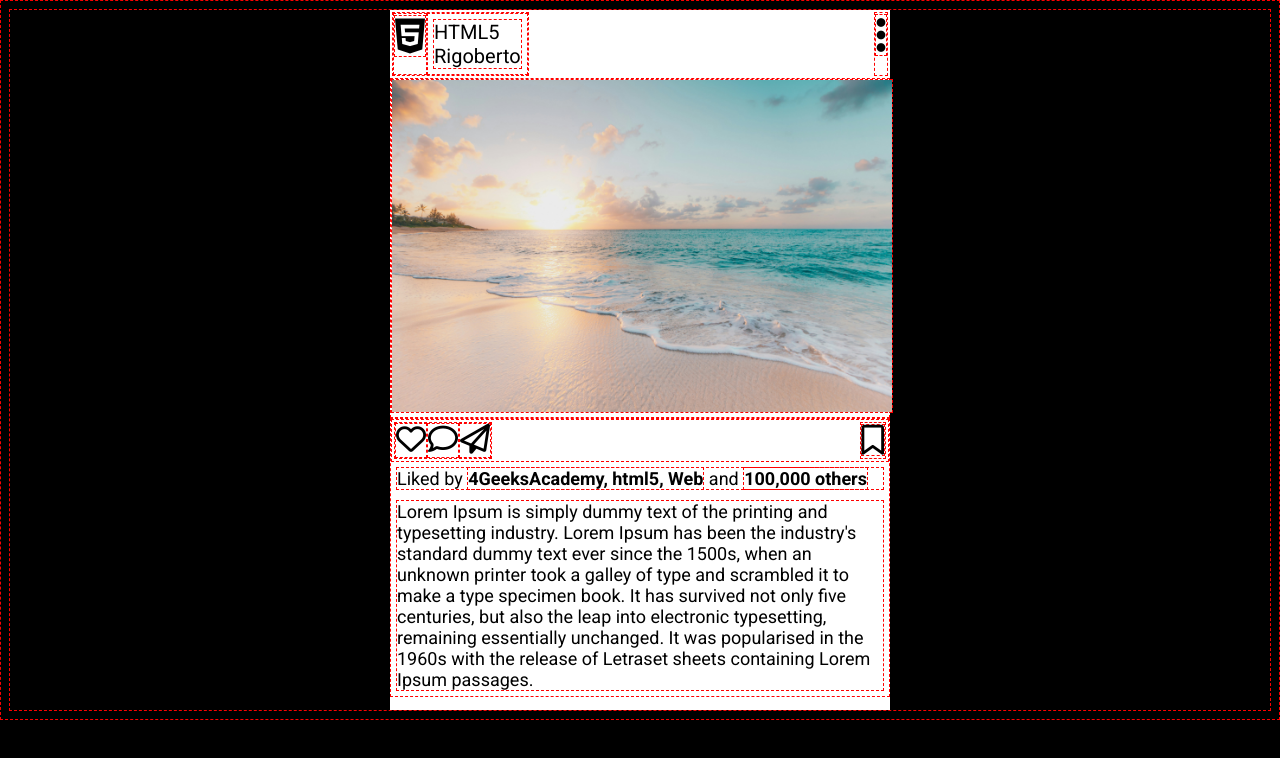
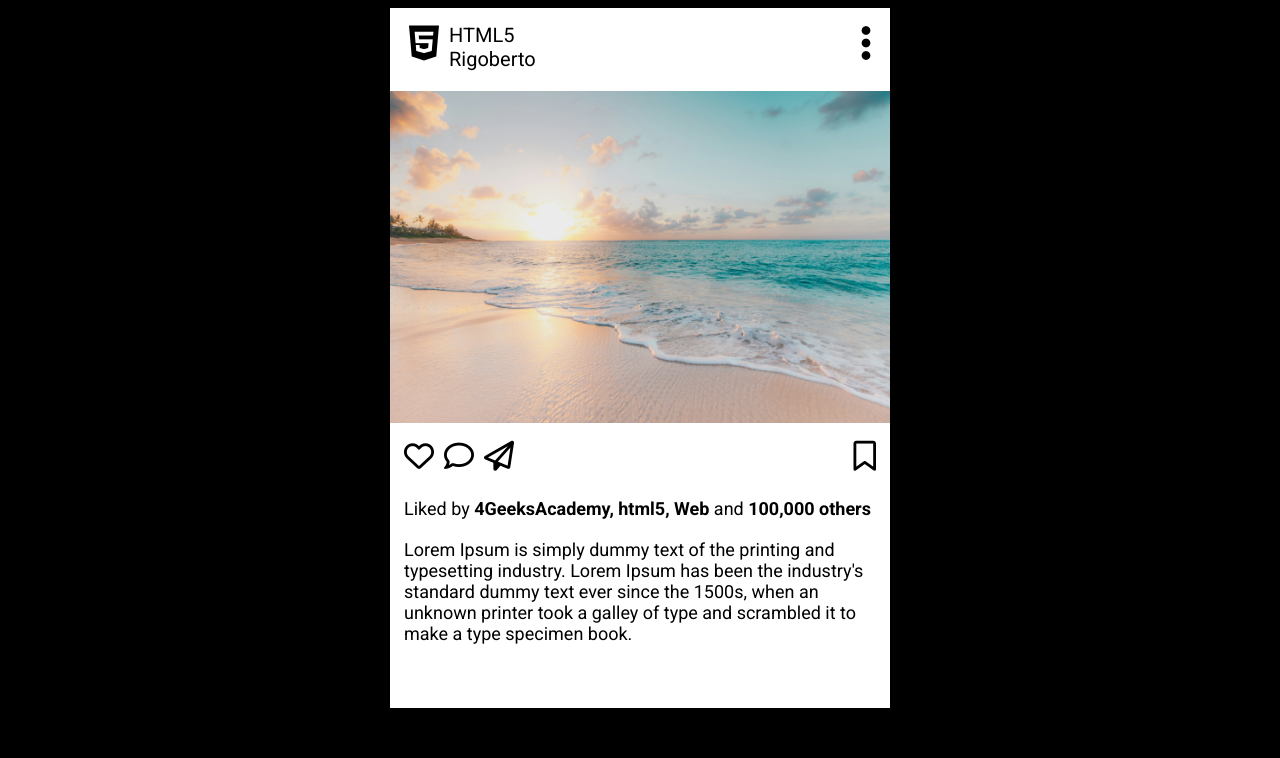
Before and after one commit to 4GeeksAcademy/cpgravina-clase1-post-de-instagram, a plain HTML site: page index.html in a window 1280 px wide. Drawn offline with Linux system fonts and the light colour scheme.

Commit message:
Fixing spaces and removing red borders

```diff
--- a/index.html
+++ b/index.html
@@ -41,7 +41,7 @@
                 </div>
             </div>
             <p id="fist-paragraph">Liked by <strong>4GeeksAcademy, html5, Web</strong> and <strong>100,000 others</strong><br></p>
-            <p id="second-paragraph">Lorem Ipsum is simply dummy text of the printing and typesetting industry. Lorem Ipsum has been the industry's standard dummy text ever since the 1500s, when an unknown printer took a galley of type and scrambled it to make a type specimen book. It has survived not only five centuries, but also the leap into electronic typesetting, remaining essentially unchanged. It was popularised in the 1960s with the release of Letraset sheets containing Lorem Ipsum passages.</p>
+            <p id="second-paragraph">Lorem Ipsum is simply dummy text of the printing and typesetting industry. Lorem Ipsum has been the industry's standard dummy text ever since the 1500s, when an unknown printer took a galley of type and scrambled it to make a type specimen book.</p>
         </div>
     </div>
 </body>
--- a/styles.css
+++ b/styles.css
@@ -1,8 +1,3 @@
-* {
-	border: 1px dashed red;
-	min-height: 10px;
-}
-
 body {
     background-color: black;
 }
@@ -23,9 +18,10 @@ body {
    display: flex;
    justify-content: space-between;
    border: 0px;
-   margin: 0px;
+   margin: 7px;
    font-size: 40px;
-   padding: 2px;
+   padding: 10px 7px 10px 7px;
+   height: 8%;
 }
 
 .left-icons {
@@ -35,10 +31,12 @@ body {
 
 #header-paragraph {
     font-size: 20px;
+    margin: 5px;
 }
 
 .post-body {
     font-size: 30px;
+    margin: 7px;
 }
 
 .photo-img {
@@ -53,14 +51,15 @@ body {
     font-size: 30px;
     padding: 2px;
 }
-
-
+i {
+    padding: 5px;
+}
 .post-body {
 font-size: 18px;
 }
 
 p {
-    margin: 5px;
+    margin: 20px 7px;
 }
 
 #second-paragraph {
```
